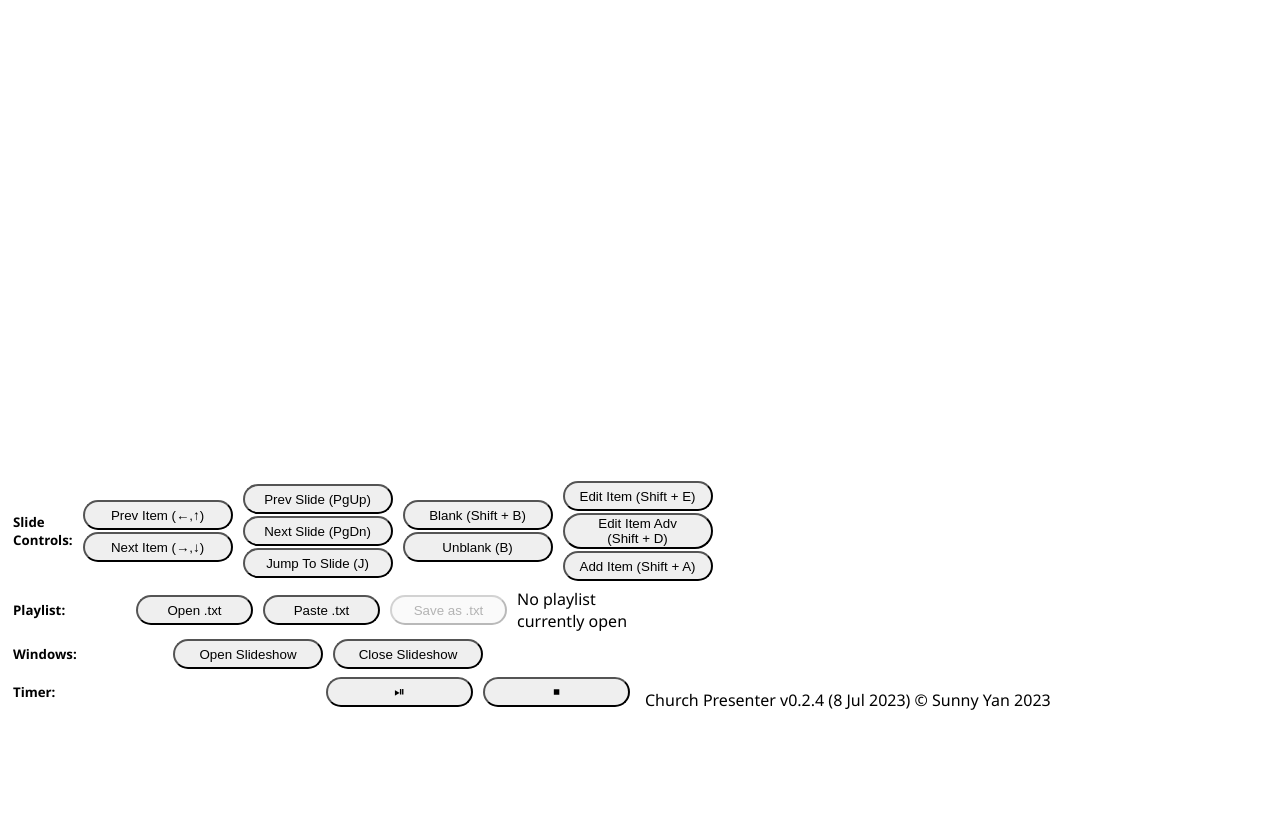
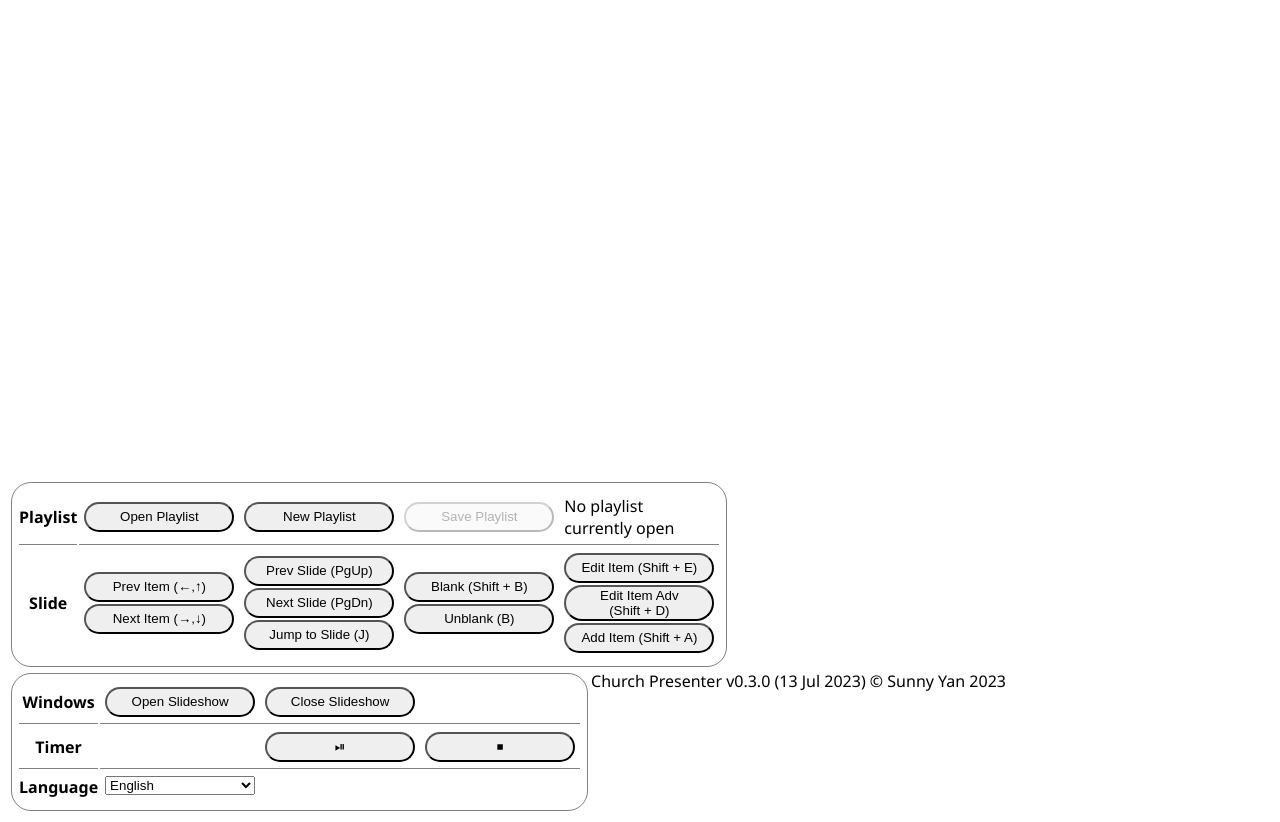
Before and after one commit to sunnyyan01/church-presenter, a website: page presenter.html in a window 1280 px wide. Shown: the part 84-906 px from the top of the page. Before the commit the page ends 800 px from the top, so only its background shows below. Drawn offline with Linux system fonts and the light colour scheme.

Commit message:
v0.3.0 - Styling changes and add translations - Added support for translations - Chinese translation is WIP - All pages are now served by the server and cannot be directly opened - Rework UI for main presenter page

```diff
--- a/package.json
+++ b/package.json
@@ -3,5 +3,6 @@
     "jsdom": "^22.0.0",
     "ws": "^8.13.0"
   },
-  "type": "module"
+  "type": "module",
+  "license": "UNLICENSED"
 }
--- a/presenter.css
+++ b/presenter.css
@@ -1,40 +1,37 @@
 body {
     display: flex;
     flex-direction: row;
+    flex-wrap: wrap;
     overflow-y: hidden;
 }
-.presenter-page-left, .presenter-page-right {
+
+.section {
     display: flex;
     flex-direction: column;
-    width: calc(50% - 5px);
+    width: calc(50% - 6px);
+    margin: 3px;
 }
-.presenter-page-left > * {
+
+.section > * {
     margin: 3px 0px;
 }
-.presenter-page-left > *:first-child {
+.section > *:first-child {
     margin-top: 0px;
 }
-.presenter-page-left > *:last-child {
+.section > *:last-child {
     margin-bottom: 0px;
 }
-.vertical-divider {
-    width: 10px;
+
+.preview-section .preview {
+    width: 100%;
+    aspect-ratio: 16 / 9;
 }
 
-.presenter-page-right > iframe {
-    width: 100%;
-    height: 100%;
-    border: none;
-    user-select: none;
-}
-
-.preview {
-    width: 100%;
-}
-
-.playlist-items {
+.playlist-section {
     height: 70%;
     max-height: 70%;
+}
+.playlist-items {
     overflow-y: auto;
 }
 .playlist-item.selected {
@@ -59,16 +56,30 @@ body {
     background-color: cyan;
 }
 
-.row {
+table.left-controls-section, table.right-controls-section {
+    width: unset;
+    border: 1px solid grey;
+    border-radius: 20px;
+    align-self: center;
+    padding: 5px;
+}
+.controls-row > * {
+    border-bottom: 1px solid grey;
+    padding: 5px 0px;
+}
+.controls-row:last-child > * {
+    border: none;
+}
+.controls-row td {
     display: flex;
     flex-direction: row;
     align-items: center;
 }
-.row > * {
+.controls-row td > * {
     width: 150px;
     margin: 0px 5px;
 }
-.row button {
+.controls-row td button {
     min-height: 30px;
     margin-top: 1px;
     margin-bottom: 1px;
@@ -78,7 +89,3 @@ button {
     border-radius: 20px;
     width: 150px;
 }
-p.version-info {
-    position: absolute;
-    bottom: 5px;
-}
--- a/presenter.html
+++ b/presenter.html
@@ -11,105 +11,119 @@
 
 <body>
 
-<div class="presenter-page-left">
-
-<h2>Playlist</h2>
+<div class="section playlist-section">
+    <h1 id="playlist-header"></h2>
     <div id="playlist-item-sample" class="playlist-item hidden" onClick="onPlaylistItemClick(this);">
-    <h3></h3>
-    <h1></h1>
+        <h4></h4>
+        <h2></h2>
     </div>
     <div id="playlist-items" class="playlist-items">
-
-</div>
-
-<div class="row">
-    <h5>Slide Controls: </h5>
-    <div>
-        <button onclick="prevItem()">
-            Prev Item (←,↑)
-        </button>
-        <button onclick="nextItem()">
-            Next Item (→,↓)
-        </button>
-    </div>
-    <div>
-        <button onclick="prevSlide()">
-            Prev Slide (PgUp)
-        </button>
-        <button onclick="nextSlide()">
-            Next Slide (PgDn)
-        </button>
-        <button onclick="jumpToSlide()">
-            Jump To Slide (J)
-        </button>
-    </div>
-    <div>
-        <button onclick="blank()">
-            Blank (Shift + B)
-        </button>
-        <button onclick="unblank()">
-            Unblank (B)
-        </button>
-    </div>
-    <div>
-        <button onclick="editCurItem(false)">
-            Edit Item (Shift + E)
-        </button>
-        <button onclick="editCurItem(true)">
-            Edit Item Adv
-            (Shift&nbsp;+&nbsp;D)
-        </button>
-        <button onclick="addItem()">
-            Add Item (Shift + A)
-        </button>
     </div>
 </div>
 
-<div class="row">
-    <h5>Playlist: </h5>
-    <button onclick="onOpenBtnClick()">Open .txt</button>
+<div class="section preview-section">
+    <h1 id="preview-header"></h1>
+    <!--Copied from duplicateSlideShow.html-->
+    <button id="button" onclick="startCapture()">
+        Set Capture
+    </button>
+    <video id="preview" class="preview"></video>
+</div>
+
+<table class="section left-controls-section">
+    <tr class="controls-row">
+        <th><h4 id="control-categories--playlist"></h4></th>
+        <td>
+            <button onclick="onOpenBtnClick()" id="open-playlist-btn"></button>
             <input
                 id="playlist-open-picker" class="hidden"
                 type="file" accept=".txt"
                 onchange="openPlaylist(this.files[0])"
             />
-    <button onclick="pastePlaylist()">Paste .txt</button>
+            <button onclick="pastePlaylist()" id="new-playlist-btn"></button>
             <button id="save-playlist-btn" onclick="savePlaylist()" disabled>
-        Save as .txt
             </button>
             <p id="playlist-name">No playlist currently open</p>
-</div>
-<div class="row" id="window-controls">
-    <h5>Windows:</h5>
-    <button onclick="openSlideshow()">
-        Open Slideshow
+        </td>
+    </tr>
+
+    <tr class="controls-row">
+        <th><h4 id="control-categories--slide"></h4></th>
+        <td>
+            <div>
+                <button onclick="prevItem()">
+                    <span id="prev-item-btn-label"></span> (←,↑)
                 </button>
-    <button onclick="closeSlideshow()">
-        Close Slideshow
+                <button onclick="nextItem()">
+                    <span id="next-item-btn-label"></span> (→,↓)
                 </button>
             </div>
+            <div>
+                <button onclick="prevSlide()">
+                    <span id="prev-slide-btn-label"></span> (PgUp)
+                </button>
+                <button onclick="nextSlide()">
+                    <span id="next-slide-btn-label"></span> (PgDn)
+                </button>
+                <button onclick="jumpToSlide()">
+                    <span id="jump-to-slide-btn-label"></span> (J)
+                </button>
+            </div>
+            <div>
+                <button onclick="blank()">
+                    <span id="blank-btn-label"></span> (Shift + B)
+                </button>
+                <button onclick="unblank()">
+                    <span id="unblank-btn-label"></span> (B)
+                </button>
+            </div>
+            <div>
+                <button onclick="editCurItem(false)">
+                    <span id="edit-item-btn-label"></span> (Shift + E)
+                </button>
+                <button onclick="editCurItem(true)">
+                    <span id="edit-item-adv-btn-label"></span>
+                    (Shift&nbsp;+&nbsp;D)
+                </button>
+                <button onclick="addItem()">
+                    <span id="add-item-btn-label"></span> (Shift + A)
+                </button>
+            </div>
+        </td>
+    </tr>
+</table>
 
-<div class="row">
-    <h5>Timer: </h5>
+<table class="section right-controls-section">
+    <tr class="controls-row">
+        <th><h4 id="control-categories--slideshow">Windows:</h4></th>
+        <td>
+            <button onclick="openSlideshow()" id="open-slideshow-btn">
+            </button>
+            <button onclick="closeSlideshow()" id="close-slideshow-btn">
+            </button>
+        </td>
+    </tr>
+
+    <tr class="controls-row">
+        <th><h4 id="control-categories--timer">Timer: </h4></th>
+        <td>
             <p id="timer"></p>
             <button onclick="toggleTimer()">⏯</button>
             <button onclick="resetTimer()">⏹</button>
-</div>
+        </td>
+    </tr>
+    <tr class="controls-row">
+        <th><h4 id="control-categories--language"></h4></th>
+        <td>
+            <select id="lang-selector" onchange="refreshTranslations(this.value)">
+                <option value="en">English</option>
+                <option disabled value="zh_cn">简体中文</option>
+            </select>
+        </td>
+    </tr>
+</table>
 
-</div>
+<p class="version-info">Church Presenter v0.3.0 (13 Jul 2023) © Sunny Yan 2023</p>
 
-<div class="vertical-divider">
-</div>
-
-<div class="presenter-page-right">
-    <h2>Preview</h2>
-    <!--Copied from duplicateSlideShow.html-->
-    <button id="button" onclick="startCapture()">
-        Set Capture
-    </button>
-    <video id="preview" class="preview"></video>
-
-    <p class="version-info">Church Presenter v0.2.4 (8 Jul 2023) © Sunny Yan 2023</p>
-</div>
 </body>
 </html>
--- a/presenter.js
+++ b/presenter.js
@@ -1,4 +1,3 @@
-//TODO: Change welcome slide format in slideshow.html
 let curSlide = {
     "template": "blank"
 };
@@ -504,3 +503,27 @@ window.addEventListener("message", e => {
             break;
     }
 })
+
+async function refreshTranslations(lang) {
+    if (lang) {
+        localStorage.setItem("lang", lang);
+    } else {
+        lang = localStorage.getItem("lang") || "en";
+        document.getElementById("lang-selector").value = lang;
+    }
+    let resp = await fetch(`./translations/${lang}.csv`);
+    if (resp.ok) {
+        let text = (await resp.text()).trim();
+        let sep = text.includes("\r") ? "\r\n" : "\n";
+        for (let line of text.split(sep)) {
+            let [id, string] = line.split(",");
+            try {
+                document.getElementById(id).innerHTML = string;
+            } catch {
+                console.log(`Error setting ${id}`);
+            }
+        }
+    }
+}
+
+window.addEventListener("load", e => refreshTranslations());
--- /dev/null
+++ b/translations/en.csv
@@ -0,0 +1,23 @@
+playlist-header,Playlist
+control-categories--slide,Slide
+prev-item-btn-label,Prev Item
+next-item-btn-label,Next Item
+prev-slide-btn-label,Prev Slide
+next-slide-btn-label,Next Slide
+jump-to-slide-btn-label,Jump to Slide
+blank-btn-label,Blank
+unblank-btn-label,Unblank
+edit-item-btn-label,Edit Item
+edit-item-adv-btn-label,Edit Item Adv
+add-item-btn-label,Add Item
+control-categories--playlist,Playlist
+open-playlist-btn,Open Playlist
+new-playlist-btn,New Playlist
+save-playlist-btn,Save Playlist
+playlist-name,No playlist currently open
+control-categories--slideshow,Windows
+open-slideshow-btn,Open Slideshow
+close-slideshow-btn,Close Slideshow
+control-categories--timer,Timer
+preview-header,Preview
+control-categories--language,Language
```
Also changed, not shown: server.js (+18 -6 lines), server/common.js (+20 -0 lines), translations/zh_cn.csv (added, +23 -0 lines). Lines whose indentation alone changed are shown as unchanged.
